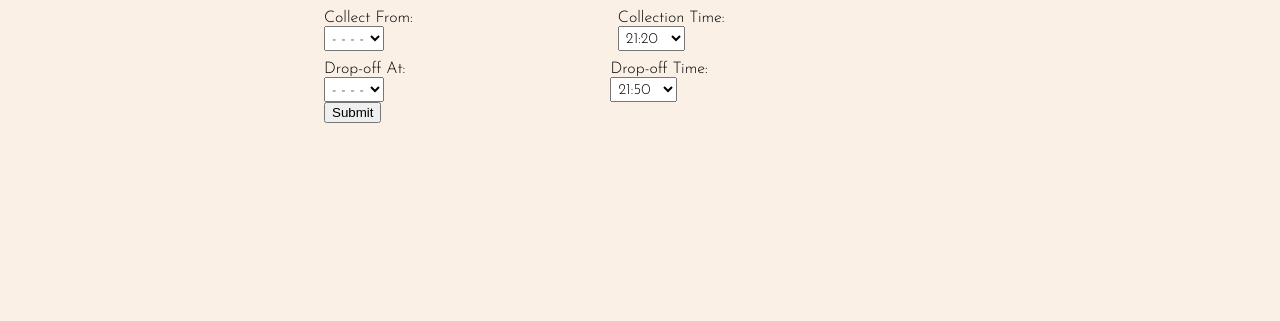
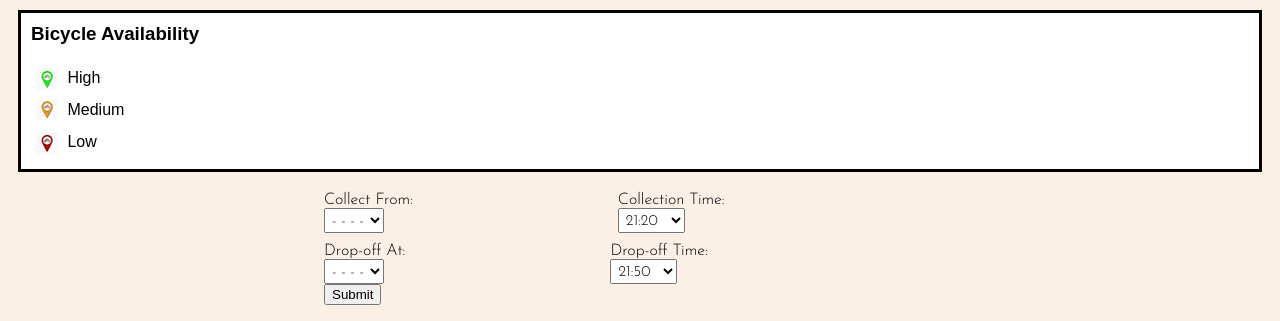
Before and after one commit to patrickjkennedy/dublin_bikes, a Flask app: template src/flask_app/flask_app/templates/map.html in a window 1280 px wide. Shown: the part 711-1032 px from the top of the page. Before the commit the page ends 834 px from the top, so only its background shows below. Run offline with Flask 2, Linux system fonts and the light colour scheme; the template is opened without the code that fills it, so the values that code supplies are empty; some web fonts are replaced.

Commit message:
added legend

```diff
--- a/src/flask_app/flask_app/templates/map.html
+++ b/src/flask_app/flask_app/templates/map.html
@@ -57,6 +57,19 @@
             }
             #container1{
                 padding-bottom: 10px;
+            }
+            #legend {
+              font-family: Arial, sans-serif;
+              background: #fff;
+              padding: 10px;
+              margin: 10px;
+              border: 3px solid #000;
+            }
+            #legend h3 {
+              margin-top: 0;
+            }
+            #legend img {
+              vertical-align: middle;
             }
             select{
                 font-family: 'Josefin Sans', sans-serif;
@@ -125,6 +138,9 @@
                       fillSelect(this.stationNo)
                   });
               }
+
+              var legend = document.getElementById('legend');
+              map.controls[google.maps.ControlPosition.RIGHT_BOTTOM].push(legend);
           }
           //simple function that changes the "select" dropdown to the number supplied as the parameter for the function
           function fillSelect(number){
@@ -149,7 +165,6 @@
             } else if (percentage_availability > 60){
               return "/static/green_bike.png"
             } else return "/static/orange_bike.png"
-
           }
 
           // Determine percentage availability
@@ -203,6 +218,12 @@
 
 
     <div id="map" style="height: 50%; width:80%"></div>
+
+    <div id="legend"><h3>Bicycle Availability</h3>
+      <div><img src="/static/green_bike_small.png"> High</div>
+      <div><img src="/static/orange_bike_small.png"> Medium</div>
+      <div><img src="/static/red_bike_small.png"> Low</div>
+    </div>
 
     <div id="selection">
         <!--The following code is one single form, that will send results back to the Flask app for use in M-L model-->
```
Also changed, not shown: src/flask_app/flask_app/static/green_bike_small.png (added), src/flask_app/flask_app/static/orange_bike_small.png (added), src/flask_app/flask_app/static/red_bike_small.png (added).
